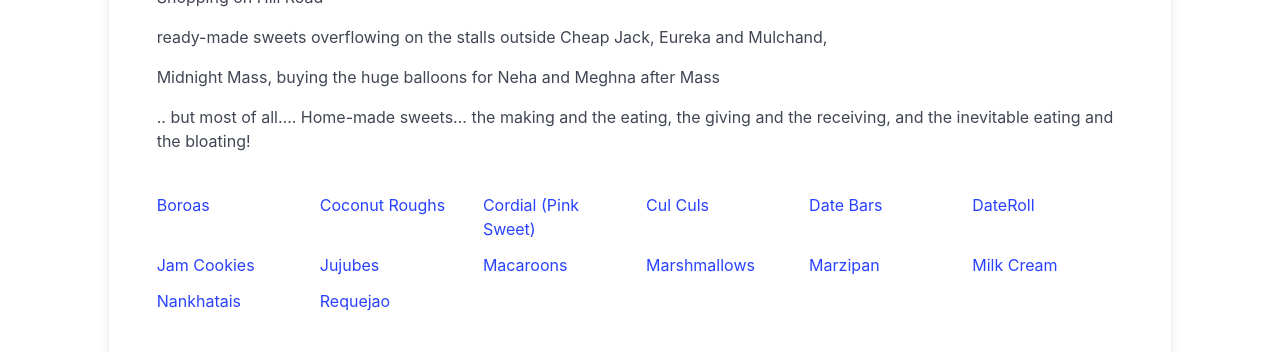
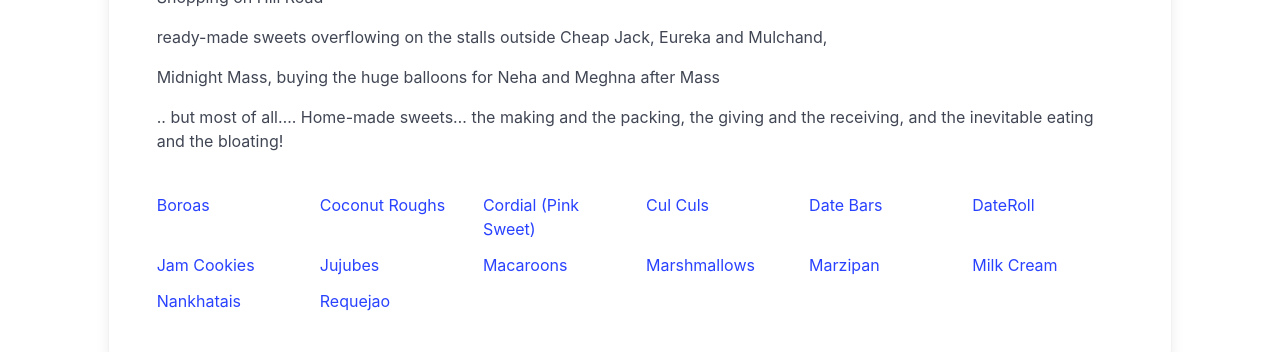
Before and after one commit to imissthatfood/imissthatfood.github.io, a Jekyll site: the page built from _pages/christmas.md, in a window 1280 px wide. Shown: the part 365-717 px from the top of the page. Built offline with Jekyll 4.4.1, drawn with Linux system fonts in a browser that asks for light colours.

Commit message:
Update christmas.md

```diff
--- a/_pages/christmas.md
+++ b/_pages/christmas.md
@@ -15,4 +15,4 @@ ready-made sweets overflowing on the stalls outside Cheap Jack, Eureka and Mulch
 
 Midnight Mass, buying the huge balloons for Neha and Meghna after Mass
 
-.. but most of all.... Home-made sweets... the making and the eating, the giving and  the receiving, and the inevitable eating and the bloating!
+.. but most of all.... Home-made sweets... the making and the packing, the giving and  the receiving, and the inevitable eating and the bloating!
```
